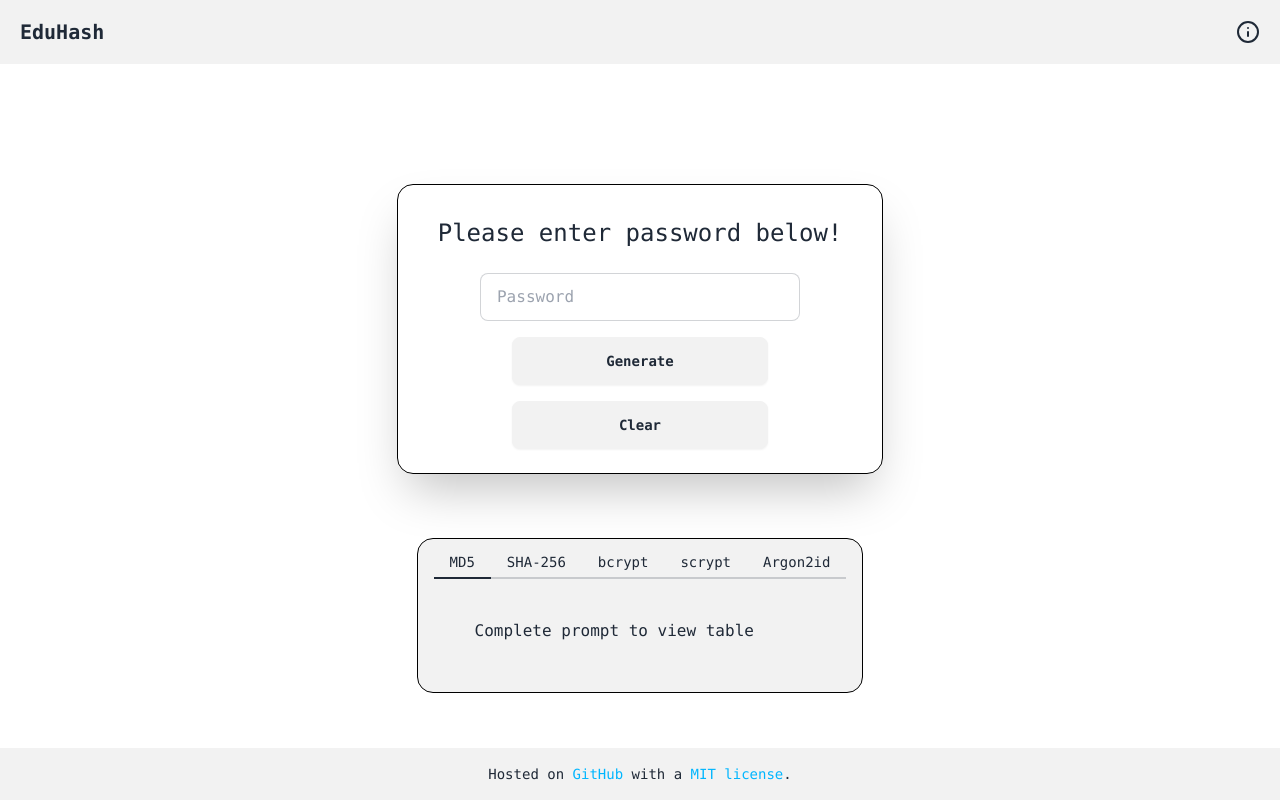
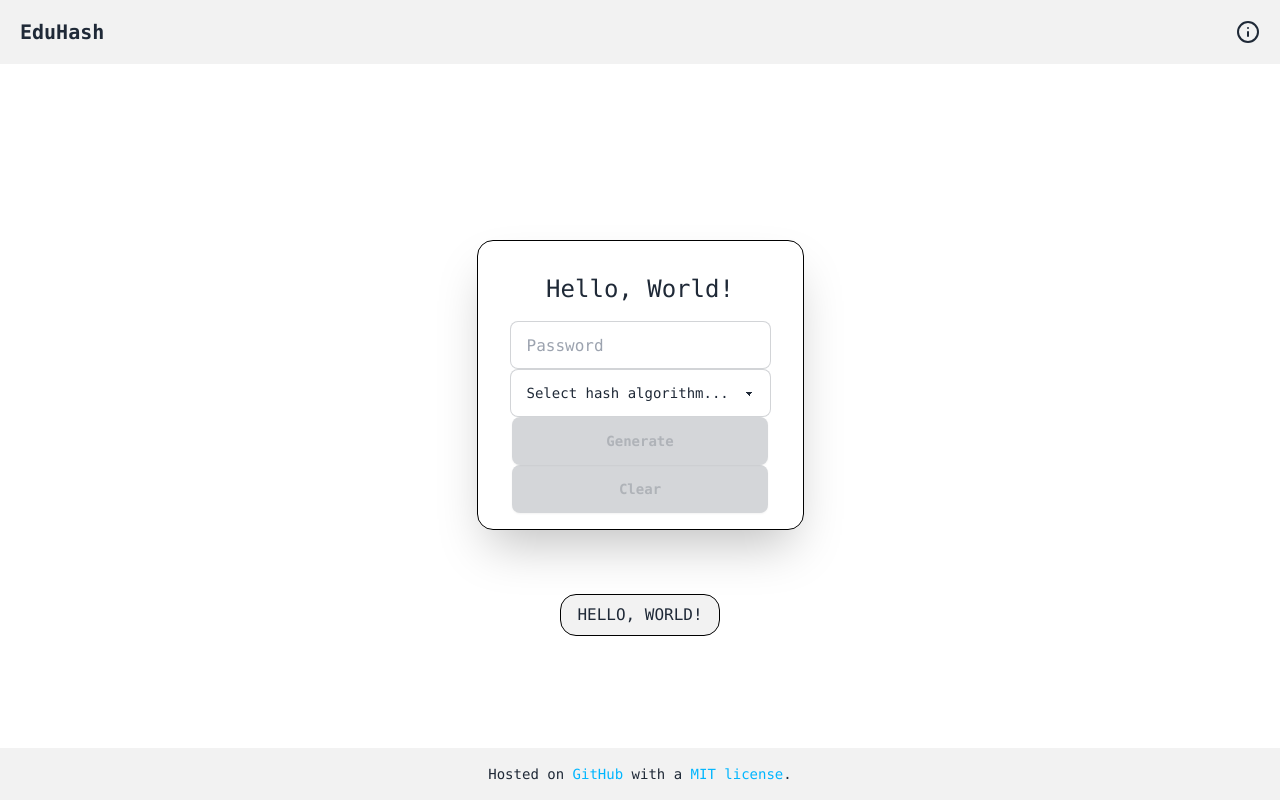
Before and after one commit to vanfossen/eduhash, a Vue app: page / in a window 1280 px wide. Built offline with nearby package versions, Linux system fonts and the light colour scheme.

Commit message:
start refactor of Input and Crypto, hashing not functional

```diff
--- a/src/App.vue
+++ b/src/App.vue
@@ -2,13 +2,12 @@
 <script setup lang="ts">
 // vue and other libraries
 import { ref } from "vue";
-import { hashAlgorithms } from "./data/hashAlgorithms.ts";
 
 // components
-import Crypto from "./components/Crypto.vue";
 import Footer from "./components/Footer.vue";
-import Input from "./components/Input.vue";
 import Navbar from "./components/Navbar.vue";
+import NewInput from "./components/NewInput.vue";
+import NewCrypto from "./components/NewCrypto.vue";
 
 // TODO - variables
 const loading = ref<boolean>(false);
@@ -18,17 +17,9 @@ const loading = ref<boolean>(false);
   <Navbar />
 
   <div class="flex grow flex-col items-center justify-center font-mono">
-    <Input
-      :loading="loading"
-      @update:loading="loading = $event"
-      :hashAlgorithms="hashAlgorithms"
-    />
+    <NewInput :loading="loading" @update:loading="loading = $event" />
 
-    <Crypto
-      :loading="loading"
-      @update:loading="loading = $event"
-      :hashAlgorithms="hashAlgorithms"
-    />
+    <NewCrypto :loading="loading" @update:loading="loading = $event" />
   </div>
 
   <Footer />
--- /dev/null
+++ b/src/components/NewCrypto.vue
@@ -0,0 +1,19 @@
+<!-- src/components/NewCrypto.vue -->
+<script setup lang="ts">
+// props
+const props = defineProps<{
+  loading: boolean;
+}>();
+</script>
+
+<template>
+  <div
+    class="w-4/5 max-w-fit overflow-x-auto rounded-2xl border border-black bg-base-200 px-4 py-2"
+  >
+    <span v-if="props.loading" class="loading loading-bars loading-lg"></span>
+
+    <span v-else>HELLO, WORLD!</span>
+  </div>
+</template>
+
+<style scoped></style>
--- /dev/null
+++ b/src/components/NewInput.vue
@@ -0,0 +1,119 @@
+<!-- src/components/NewInput.vue -->
+<script setup lang="ts">
+// vue and other libraries
+import { ref, computed } from "vue";
+import { hashAlgorithms } from "../data/hashAlgorithms.ts";
+
+// emits
+const emit = defineEmits<{
+  (e: "update:loading", value: boolean): void;
+}>();
+
+// variables
+const password = ref<string>("");
+const hash = ref<string>("");
+const error = ref<string>("");
+
+// function to check validity of user input
+const validateInput = (): undefined => {
+  if (!password.value) {
+    error.value = "Password is required.";
+    return;
+  }
+
+  if (!hash.value) {
+    error.value = "Hash algorithm is required.";
+    return;
+  }
+
+  error.value = "";
+};
+
+// function to check password is input by user
+const clearInput = (): undefined => {
+  password.value = "";
+  hash.value = "";
+  error.value = "";
+};
+
+const handleGenerate = () => {
+  validateInput();
+
+  emit("update:loading", true);
+
+  (async () => {
+    await new Promise((resolve) => setTimeout(resolve, 1000));
+
+    emit("update:loading", false);
+  })();
+};
+
+// computed property for disabling generate button
+const isGenerateDisabled = computed(() => {
+  return !password.value || !hash.value;
+});
+
+// computed property for disabling clear button
+const isClearDisabled = computed(() => {
+  return !password.value && !hash.value;
+});
+</script>
+
+<template>
+  <div
+    class="my-16 flex flex-col items-center rounded-2xl border border-black px-8 py-4 shadow-2xl"
+  >
+    <h1 class="mx-2 my-4 text-2xl">Hello, World!</h1>
+
+    <!-- password -->
+    <input
+      v-model="password"
+      id="password"
+      type="text"
+      placeholder="Password"
+      class="input input-bordered w-full max-w-xs"
+      aria-label="Password"
+    />
+
+    <!-- hash -->
+    <select
+      class="select select-bordered w-full max-w-xs"
+      v-model="hash"
+      aria-label="Hash algorithm"
+    >
+      <option disabled selected value="">Select hash algorithm...</option>
+      <option
+        v-for="algorithm in hashAlgorithms"
+        :key="algorithm.key"
+        :value="algorithm.key"
+      >
+        {{ algorithm.label }}
+      </option>
+    </select>
+
+    <!-- display error message -->
+    <div class="badge badge-error" v-if="error" aria-live="assertive">
+      {{ error }}
+    </div>
+
+    <!-- generate -->
+    <button
+      class="btn btn-wide"
+      @click="handleGenerate"
+      :disabled="isGenerateDisabled"
+    >
+      Generate
+    </button>
+
+    <!-- clear -->
+    <button
+      class="btn btn-wide"
+      @click="clearInput"
+      :disabled="isClearDisabled"
+    >
+      Clear
+    </button>
+  </div>
+</template>
+
+<style scoped></style>
```
